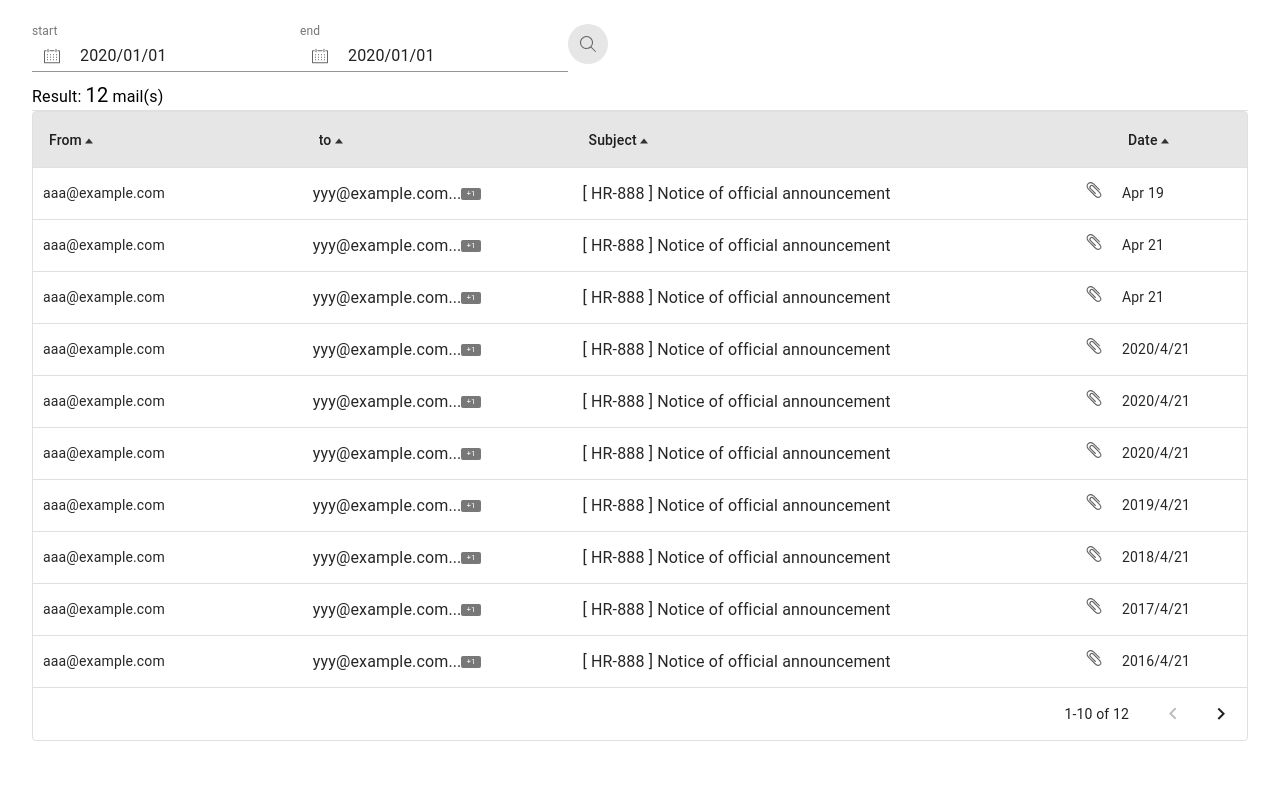
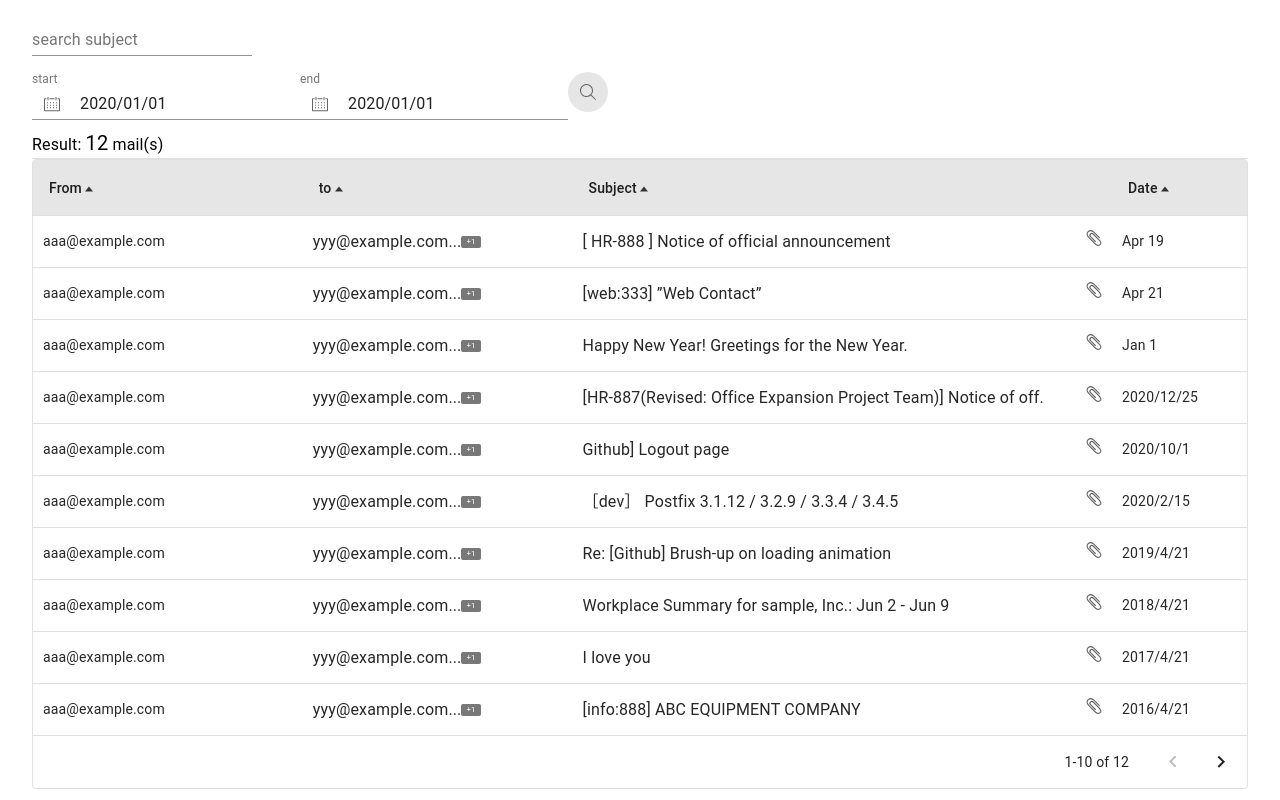
Before and after one commit to four-leaf-4/hennge-challenge, a React app: page / in a window 1280 px wide. Built offline with nearby package versions, Linux system fonts and the light colour scheme; data requests are answered from the project's data file.

Commit message:
テキスト絞り込み機能追加

```diff
--- a/db.json
+++ b/db.json
@@ -15,7 +15,7 @@
       "from": "aaa@example.com",
       "to": ["yyy@example.com", "zzz@example.com"],
       "subject": {
-        "headline": "[ HR-888 ] Notice of official announcement",
+        "headline": "[web:333] ”Web Contact”",
         "attachment": true
       },
       "date": "2021-04-21T01:25:35"
@@ -25,47 +25,47 @@
       "from": "aaa@example.com",
       "to": ["yyy@example.com", "zzz@example.com"],
       "subject": {
-        "headline": "[ HR-888 ] Notice of official announcement",
+        "headline": "Happy New Year! Greetings for the New Year.",
         "attachment": true
       },
-      "date": "2021-04-21T01:25:35"
+      "date": "2021-01-01T00:00:00"
     },
     {
       "id": 4,
       "from": "aaa@example.com",
       "to": ["yyy@example.com", "zzz@example.com"],
       "subject": {
-        "headline": "[ HR-888 ] Notice of official announcement",
+        "headline": "[HR-887(Revised: Office Expansion Project Team)] Notice of off.",
         "attachment": true
       },
-      "date": "2020-04-21T01:25:35"
+      "date": "2020-12-25T01:25:35"
     },
     {
       "id": 5,
       "from": "aaa@example.com",
       "to": ["yyy@example.com", "zzz@example.com"],
       "subject": {
-        "headline": "[ HR-888 ] Notice of official announcement",
+        "headline": "Github] Logout page",
         "attachment": true
       },
-      "date": "2020-04-21T01:25:35"
+      "date": "2020-10-01T01:25:35"
     },
     {
       "id": 6,
       "from": "aaa@example.com",
       "to": ["yyy@example.com", "zzz@example.com"],
       "subject": {
-        "headline": "[ HR-888 ] Notice of official announcement",
+        "headline": "［dev］ Postfix 3.1.12 / 3.2.9 / 3.3.4 / 3.4.5",
         "attachment": true
       },
-      "date": "2020-04-21T01:25:35"
+      "date": "2020-02-15T01:25:35"
     },
     {
       "id": 7,
       "from": "aaa@example.com",
       "to": ["yyy@example.com", "zzz@example.com"],
       "subject": {
-        "headline": "[ HR-888 ] Notice of official announcement",
+        "headline": "Re: [Github] Brush-up on loading animation",
         "attachment": true
       },
       "date": "2019-04-21T01:25:35"
@@ -75,7 +75,7 @@
       "from": "aaa@example.com",
       "to": ["yyy@example.com", "zzz@example.com"],
       "subject": {
-        "headline": "[ HR-888 ] Notice of official announcement",
+        "headline": "Workplace Summary for sample, Inc.: Jun 2 - Jun 9",
         "attachment": true
       },
       "date": "2018-04-21T01:25:35"
@@ -85,7 +85,7 @@
       "from": "aaa@example.com",
       "to": ["yyy@example.com", "zzz@example.com"],
       "subject": {
-        "headline": "[ HR-888 ] Notice of official announcement",
+        "headline": "I love you",
         "attachment": true
       },
       "date": "2017-04-21T01:25:35"
@@ -95,7 +95,7 @@
       "from": "aaa@example.com",
       "to": ["yyy@example.com", "zzz@example.com"],
       "subject": {
-        "headline": "[ HR-888 ] Notice of official announcement",
+        "headline": "[info:888] ABC EQUIPMENT COMPANY",
         "attachment": true
       },
       "date": "2016-04-21T01:25:35"
--- a/src/components/searchForm.js
+++ b/src/components/searchForm.js
@@ -1,13 +1,18 @@
 import 'date-fns';
 import React, { useContext } from 'react';
-import { Grid, IconButton } from '@material-ui/core';
+import { Grid, IconButton, TextField } from '@material-ui/core';
 import DateFnsUtils from '@date-io/date-fns';
 import {
   MuiPickersUtilsProvider,
   KeyboardDatePicker,
 } from '@material-ui/pickers';
 import { useStyles } from '../styles/useStyles';
-import { StartDateContext, EndDateContext, MailsContext } from '../context/';
+import {
+  StartDateContext,
+  EndDateContext,
+  MailsContext,
+  SearchSubjectContext,
+} from '../context/';
 
 export const SearchForm = () => {
   const classes = useStyles();
@@ -16,6 +21,7 @@
   );
 
   const { endSelectedDate, setEndSelectedDate } = useContext(EndDateContext);
+  const { searchText, setSearchText } = useContext(SearchSubjectContext);
 
   const handleStartDateChange = (date) => {
     setStartSelectedDate(date);
@@ -28,8 +34,20 @@
     hundleFilter();
   };
 
+  const inputSearchText = (e) => {
+    const { value } = e.target;
+    setSearchText(value);
+  };
+
   return (
     <MuiPickersUtilsProvider utils={DateFnsUtils}>
+      <form className={classes.root} noValidate autoComplete="off">
+        <TextField
+          id="search-subject"
+          label="search subject"
+          onChange={inputSearchText}
+        />
+      </form>
       <Grid container justify="flex-start" alignItems="center">
         <KeyboardDatePicker
           disableToolbar
@@ -65,6 +83,7 @@
           }
           InputAdornmentProps={{ position: 'start' }}
         />
+
         <IconButton
           variant="contained"
           className={classes.searchButton}
--- a/src/context/index.js
+++ b/src/context/index.js
@@ -1,3 +1,4 @@
 export * from './startDate';
 export * from './endDate';
 export * from './mails';
+export * from './searchSubject';
--- a/src/context/mails.js
+++ b/src/context/mails.js
@@ -1,6 +1,10 @@
 import React, { useState, createContext, useEffect, useContext } from 'react';
 import { getMails } from '../apis/';
-import { StartDateContext, EndDateContext } from '../context/';
+import {
+  StartDateContext,
+  EndDateContext,
+  SearchSubjectContext,
+} from '../context/';
 
 export const MailsContext = createContext();
 
@@ -8,14 +12,23 @@
   const [mails, setMails] = useState([]);
   const { startSelectedDate } = useContext(StartDateContext);
   const { endSelectedDate } = useContext(EndDateContext);
+  const { searchText } = useContext(SearchSubjectContext);
 
   const [rows, setRows] = useState([]);
 
   const hundleFilter = () => {
-    const resultFilter = mails.filter(({ date }) => {
+    const resultDateFilter = mails.filter(({ date }) => {
       return startSelectedDate <= date && date <= endSelectedDate;
     });
-    setRows(resultFilter);
+    if (searchText && searchText.length > 0) {
+      const re = new RegExp(searchText, 'ig');
+      const resultSearchTextFilter = resultDateFilter.filter(({ subject }) =>
+        re.test(subject.headline)
+      );
+      setRows(resultSearchTextFilter);
+    } else {
+      setRows(resultDateFilter);
+    }
   };
 
   useEffect(() => {
--- /dev/null
+++ b/src/context/searchSubject.js
@@ -0,0 +1,15 @@
+import React, { useState } from 'react';
+
+export const SearchSubjectContext = React.createContext();
+
+export const SearchSubjectContextProvider = ({ children }) => {
+  const [searchText, setSearchText] = useState('');
+
+  return (
+    <SearchSubjectContext.Provider value={{ searchText, setSearchText }}>
+      {children}
+    </SearchSubjectContext.Provider>
+  );
+};
+
+export default SearchSubjectContextProvider;
--- a/src/index.js
+++ b/src/index.js
@@ -4,16 +4,19 @@
   StartDateContextProvider,
   EndDateContextProvider,
   MailsContextProvider,
+  SearchSubjectContextProvider,
 } from './context/';
 import App from './App';
 
 render(
+  <SearchSubjectContextProvider>
     <StartDateContextProvider>
       <EndDateContextProvider>
         <MailsContextProvider>
           <App />
         </MailsContextProvider>
       </EndDateContextProvider>
-  </StartDateContextProvider>,
+    </StartDateContextProvider>
+  </SearchSubjectContextProvider>,
   document.getElementById('root')
 );
```
Lines whose indentation alone changed are shown as unchanged.
